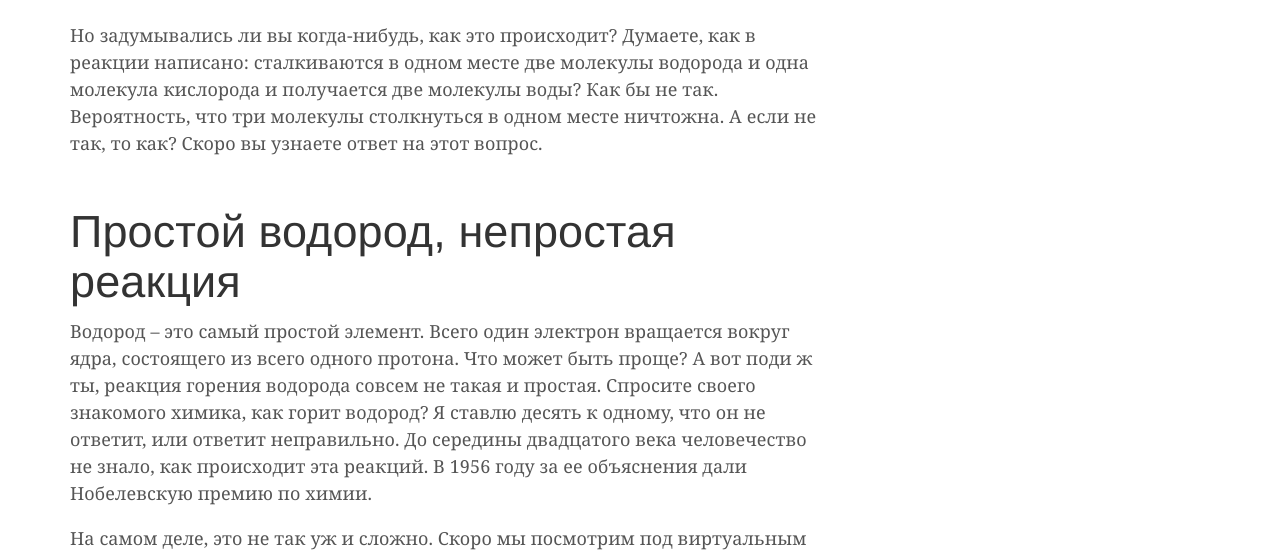
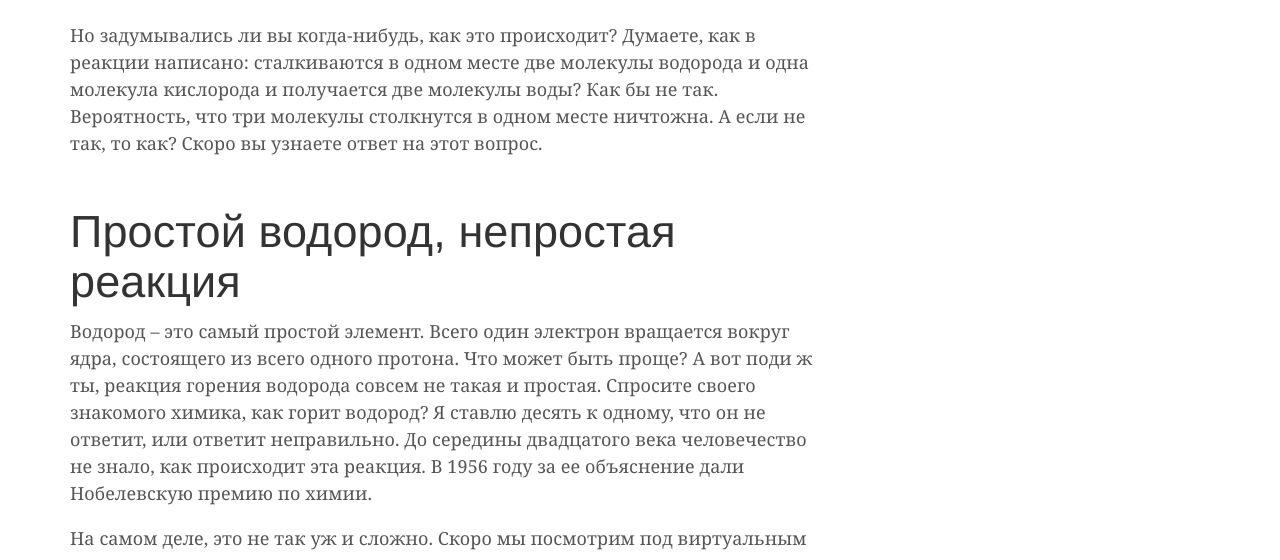
Before and after one commit to MELScience/blog.melscience.com, a Jekyll site: the page built from ru/2015-03-24-hydrogen-burning.md, in a window 1280 px wide and 900 px high, scrolled down 982 px. Shown: the part 237-797 px from the top of the window. Built offline with Jekyll 4.4.1, drawn with Linux system fonts in a browser that asks for light colours; nearby versions of some CDN libraries; comment, search, counter and statistics services are not loaded.

Commit message:
Russian text mistakes fixed

```diff
--- a/ru/2015-03-24-hydrogen-burning.md
+++ b/ru/2015-03-24-hydrogen-burning.md
@@ -30,11 +30,11 @@ H<sub>2</sub> + H<sub>2</sub> + O<sub>2</sub> = H<sub>2</sub>O + H<sub>2</sub>O
 <iframe width="640" height="360" src="http://www.youtube.com/embed/RuXXLjpc67c?rel=0" frameborder="0" allowfullscreen></iframe>
 <br>
 
-Но задумывались ли вы когда-нибудь, как это происходит? Думаете, как в реакции написано: сталкиваются в одном месте две молекулы водорода и одна молекула кислорода и получается две молекулы воды? Как бы не так. Вероятность, что три молекулы столкнуться в одном месте ничтожна. А если не так, то как? Скоро вы узнаете ответ на этот вопрос.
+Но задумывались ли вы когда-нибудь, как это происходит? Думаете, как в реакции написано: сталкиваются в одном месте две молекулы водорода и одна молекула кислорода и получается две молекулы воды? Как бы не так. Вероятность, что три молекулы столкнутся в одном месте ничтожна. А если не так, то как? Скоро вы узнаете ответ на этот вопрос.
 
 ## Простой водород, непростая реакция
 
-Водород – это самый простой элемент. Всего один электрон вращается вокруг ядра, состоящего из всего одного протона. Что может быть проще? А вот поди ж ты, реакция горения водорода совсем не такая и простая. Спросите своего знакомого химика, как горит водород? Я ставлю десять к одному, что он не ответит, или ответит неправильно. До середины двадцатого века человечество не знало, как происходит эта реакций. В 1956 году за ее объяснения дали Нобелевскую премию по химии.
+Водород – это самый простой элемент. Всего один электрон вращается вокруг ядра, состоящего из всего одного протона. Что может быть проще? А вот поди ж ты, реакция горения водорода совсем не такая и простая. Спросите своего знакомого химика, как горит водород? Я ставлю десять к одному, что он не ответит, или ответит неправильно. До середины двадцатого века человечество не знало, как происходит эта реакция. В 1956 году за ее объяснение дали Нобелевскую премию по химии.
 
 На самом деле, это не так уж и сложно. Скоро мы посмотрим под виртуальным микроскопом, что там происходит при горении водорода и все увидим своими глазами. Просто, раньше у ученых не было такого виртуального микроскопа, в который можно подсмотреть за механизмами реакций.
 
```
